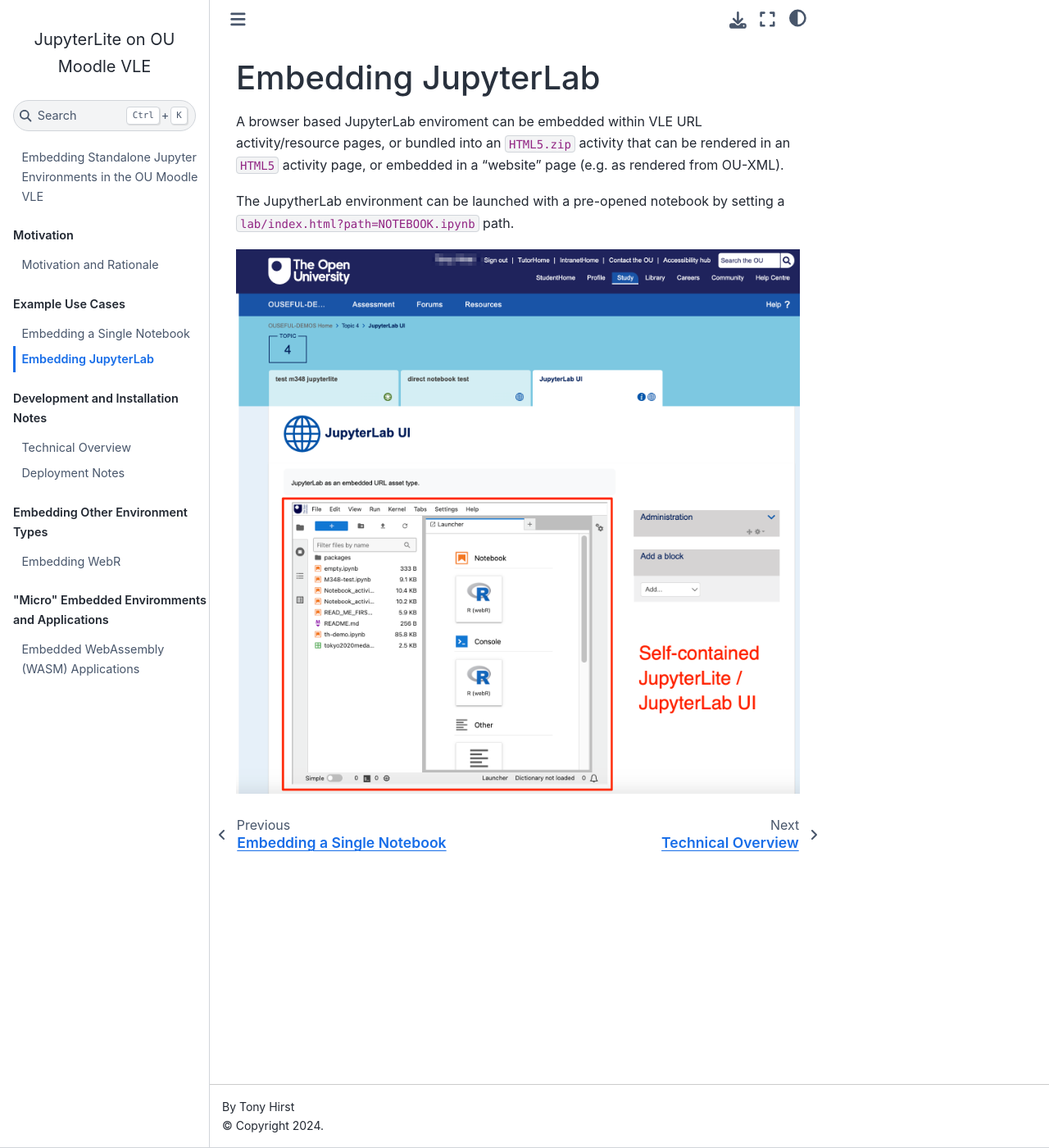
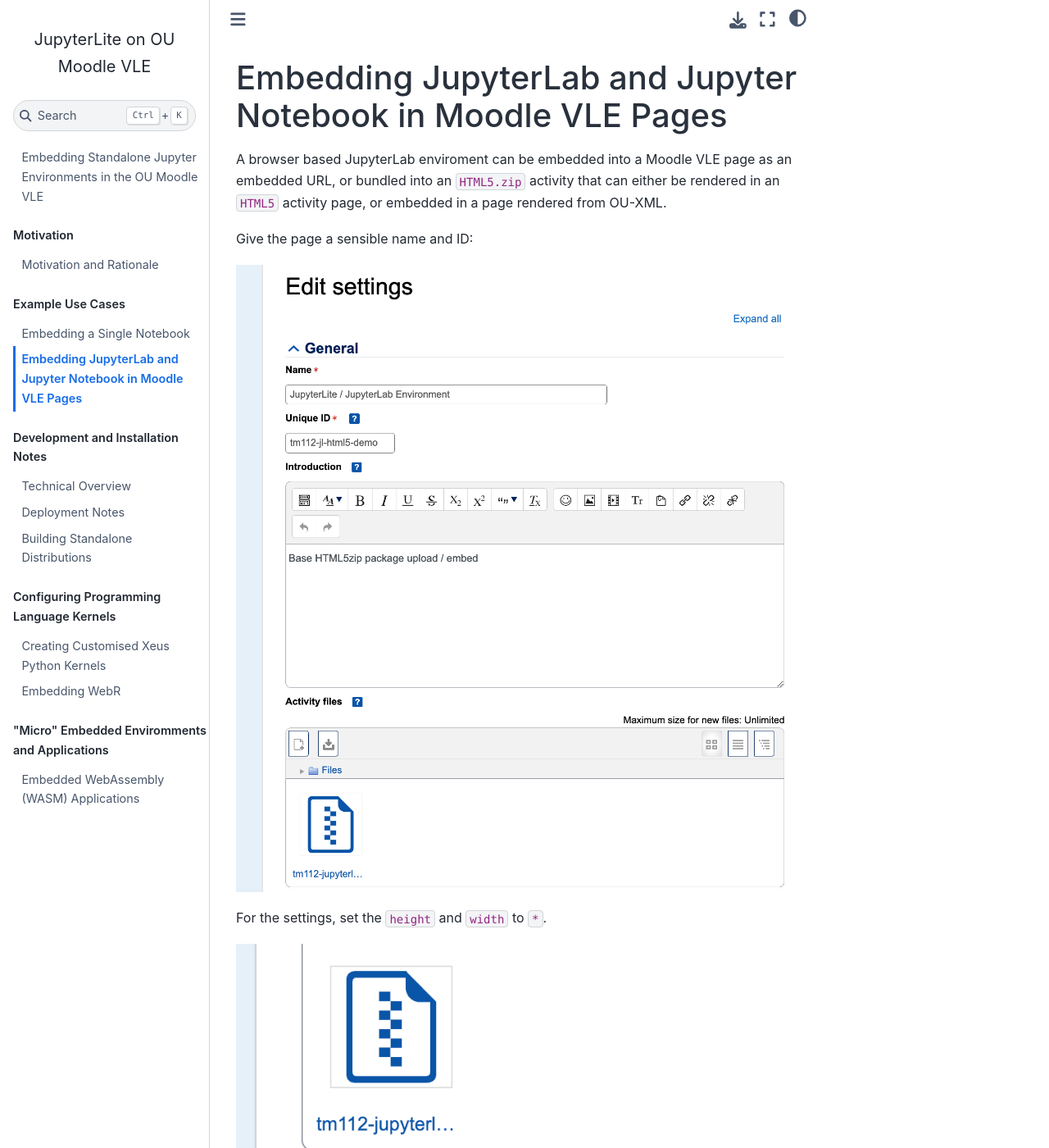
Before and after one commit to OpenComputingLab/jupyterlite_in_moodle_vle, a Jupyter Book: the page built from embedding_jupyterlab.md, in a window 1280 px wide and 1400 px high. Shown: the whole window at 82% size. Built offline with Jupyter Book 1.0.4 settings and Sphinx 7.4.7 and the Sphinx Book theme 1.1.4, drawn with Linux system fonts in a browser that asks for light colours; pages that are not in the unit, such as notebooks, are missing from menus; some of the changed text lies outside the part shown.

Commit message:
Updates to guide

```diff
--- a/_toc.yml
+++ b/_toc.yml
@@ -12,8 +12,10 @@
     chapters:
       - file: technical_overview
       - file: deployment_notes
-  - caption: Embedding Other Environment Types
+      - file: standalone_distribution
+  - caption: Configuring Programming Language Kernels
     chapters:
+      - file: custom_xeus_python
       - file: embedding_webr
   - caption: '"Micro" Embedded Enviromments and Applications'
     chapters:
--- a/embedding_jupyterlab.md
+++ b/embedding_jupyterlab.md
@@ -1,7 +1,17 @@
-# Embedding JupyterLab
+# Embedding JupyterLab and Jupyter Notebook in Moodle VLE Pages
 
-A browser based JupyterLab enviroment can be embedded within VLE URL activity/resource pages, or bundled into an `HTML5.zip` activity that can be rendered in an `HTML5` activity page, or embedded in a "website" page (e.g. as rendered from OU-XML).
+A browser based JupyterLab enviroment can be embedded into a Moodle VLE page as an embedded URL, or bundled into an `HTML5.zip` activity that can either be rendered in an `HTML5` activity page, or embedded in a page rendered from OU-XML.
 
-The JupytherLab environment can be launched with a pre-opened notebook by setting a `lab/index.html?path=NOTEBOOK.ipynb` path.
+Give the page a sensible name and ID:
+
+![Creating an HTML5 package - initial settings](images/html5upload.png)
+
+For the settings, set the `height` and `width` to `*`.
+
+![Creating an HTML5 package - height and width set *, availability "show on course page" ](images/html5settings.png)
+
+*It might make sense to also tick the `Full window` checkbox?
+
+Where notebooks are bundled into the JupyterLite distribution, the JupyterLab or Jupyter notebook environment can be launched with a pre-opened notebook by setting `lab/index.html?path=NOTEBOOK.ipynb` in the URL path. If the [`jupyterlab-open-url-parameter`](https://github.com/jupyterlab-contrib/jupyterlab-open-url-parameter) extension is installed, notebooks can also be opened from a URL by setting one or more `&fromURL=NOTEBOOKURL` URL parameters.
 
 ![JupyterLab UI in embedded page](images/example_embedded_jupyterlab.png)
```
Also changed, not shown: custom_xeus_python.md (added, +3 -0 lines), deployment_notes.md (+1 -1 lines), standalone_distribution.md (added, +23 -0 lines), technical_overview.md (+2 -0 lines), images/html5settings.png (added), images/html5upload.png (added).
